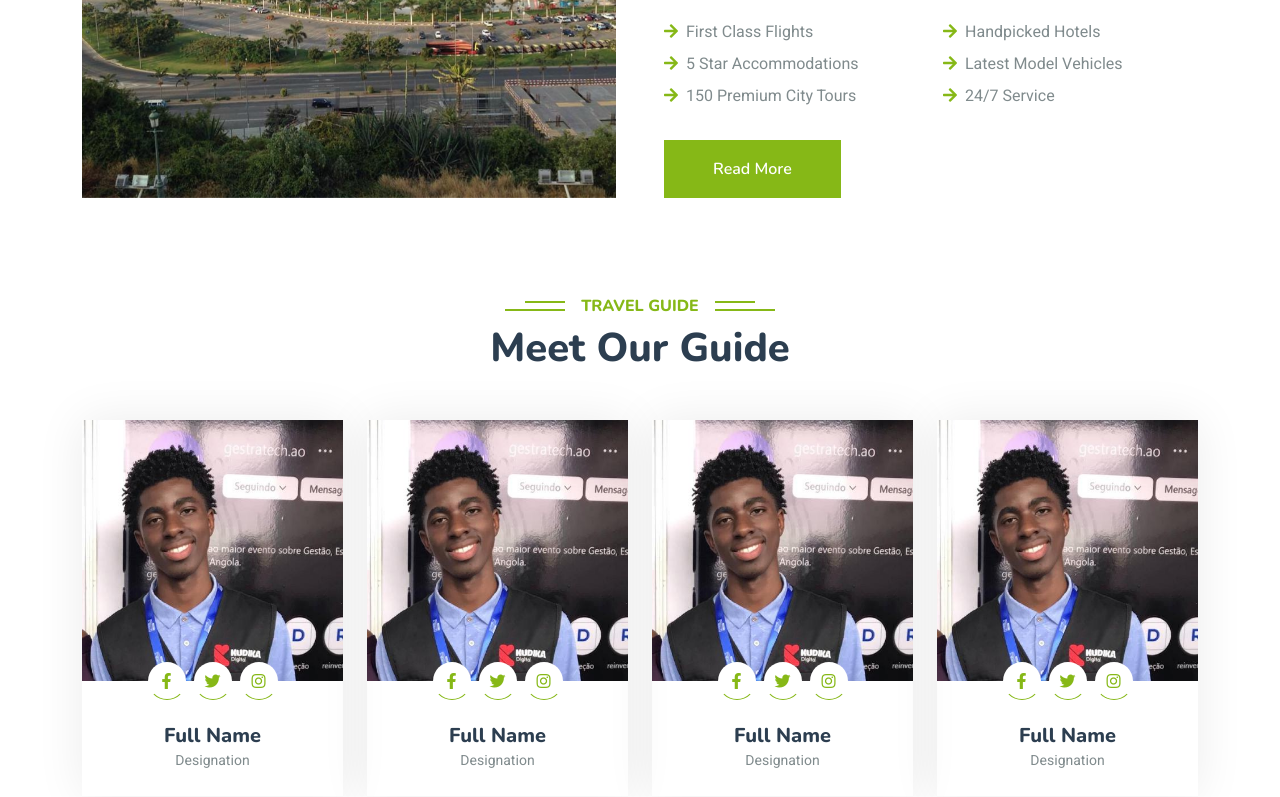
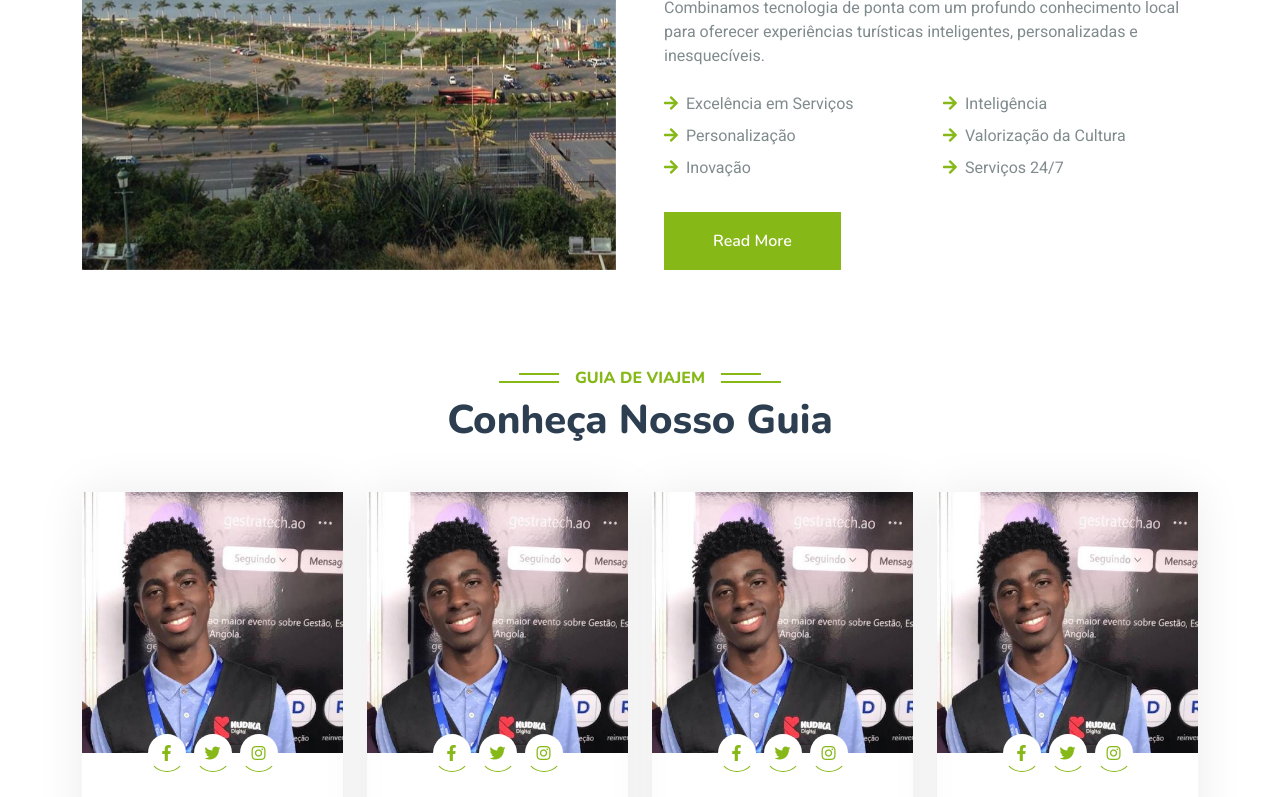
Before and after one commit to makiessedev/turism, a React (Create React App) app: page /about in a window 1280 px wide. Shown: the part 900-1697 px from the top of the page. Built offline with nearby package versions, Linux system fonts and the light colour scheme.

Commit message:
feat about

```diff
--- a/src/pages/About.jsx
+++ b/src/pages/About.jsx
@@ -22,7 +22,7 @@ function About() {
                 className="breadcrumb-item text-white active"
                 aria-current="page"
               >
-                About
+                Sobre
               </li>
             </ol>
           </nav>
@@ -54,52 +54,51 @@ function About() {
               Sobre Nós
             </h6>
             <h1 className="mb-4">
-              Welcome to <span className="text-primary">CulturAngola</span>
+              Bem Vindo ao <span className="text-primary">CulturAngola</span>
             </h1>
             <p className="mb-4">
-              Tempor erat elitr rebum at clita. Diam dolor diam ipsum sit. Aliqu
-              diam amet diam et eos. Clita erat ipsum et lorem et sit.
+              A CulturAngola é uma empresa inovadora no setor de turismo em Angola, com a missão de transformar a
+              forma como os viajantes exploram e vivenciam a riqueza cultural e natural do país.
             </p>
             <p className="mb-4">
-              Tempor erat elitr rebum at clita. Diam dolor diam ipsum sit. Aliqu
-              diam amet diam et eos. Clita erat ipsum et lorem et sit, sed stet
-              lorem sit clita duo justo magna dolore erat amet
+              Combinamos tecnologia de ponta com um profundo conhecimento local para oferecer experiências turísticas inteligentes,
+              personalizadas e inesquecíveis.
             </p>
             <div className="row gy-2 gx-4 mb-4">
               <div className="col-sm-6">
                 <p className="mb-0">
                   <i className="fa fa-arrow-right text-primary me-2" />
-                  First Class Flights
+                  Excelência em Serviços
                 </p>
               </div>
               <div className="col-sm-6">
                 <p className="mb-0">
                   <i className="fa fa-arrow-right text-primary me-2" />
-                  Handpicked Hotels
-                </p>
-              </div>
-              <div className="col-sm-6">
-                <p className="mb-0">
-                  <i className="fa fa-arrow-right text-primary me-2" />5 Star
-                  Accommodations
+                  Inteligência
                 </p>
               </div>
               <div className="col-sm-6">
                 <p className="mb-0">
                   <i className="fa fa-arrow-right text-primary me-2" />
-                  Latest Model Vehicles
+                  Personalização
                 </p>
               </div>
               <div className="col-sm-6">
                 <p className="mb-0">
                   <i className="fa fa-arrow-right text-primary me-2" />
-                  150 Premium City Tours
+                  Valorização da Cultura
                 </p>
               </div>
               <div className="col-sm-6">
                 <p className="mb-0">
                   <i className="fa fa-arrow-right text-primary me-2" />
-                  24/7 Service
+                  Inovação
+                </p>
+              </div>
+              <div className="col-sm-6">
+                <p className="mb-0">
+                  <i className="fa fa-arrow-right text-primary me-2" />
+                  Serviços 24/7
                 </p>
               </div>
             </div>
@@ -116,9 +115,9 @@ function About() {
       <div className="container">
         <div className="text-center wow fadeInUp" data-wow-delay="0.1s">
           <h6 className="section-title bg-white text-center text-primary px-3">
-            Travel Guide
+            Guia de Viajem
           </h6>
-          <h1 className="mb-5">Meet Our Guide</h1>
+          <h1 className="mb-5">Conheça Nosso Guia</h1>
         </div>
         <div className="row g-4">
           <div className="col-lg-3 col-md-6 wow fadeInUp" data-wow-delay="0.1s">
@@ -141,8 +140,8 @@ function About() {
                 </a>
               </div>
               <div className="text-center p-4">
-                <h5 className="mb-0">Full Name</h5>
-                <small>Designation</small>
+                <h5 className="mb-0">Nome Completo</h5>
+                <small>Designação</small>
               </div>
             </div>
           </div>
@@ -166,8 +165,8 @@ function About() {
                 </a>
               </div>
               <div className="text-center p-4">
-                <h5 className="mb-0">Full Name</h5>
-                <small>Designation</small>
+                <h5 className="mb-0">Nome Completo</h5>
+                <small>Designação</small>
               </div>
             </div>
           </div>
@@ -191,8 +190,8 @@ function About() {
                 </a>
               </div>
               <div className="text-center p-4">
-                <h5 className="mb-0">Full Name</h5>
-                <small>Designation</small>
+                <h5 className="mb-0">Nome Completo</h5>
+                <small>Designação</small>
               </div>
             </div>
           </div>
@@ -216,8 +215,8 @@ function About() {
                 </a>
               </div>
               <div className="text-center p-4">
-                <h5 className="mb-0">Full Name</h5>
-                <small>Designation</small>
+                <h5 className="mb-0">Nome Completo</h5>
+                <small>Designação</small>
               </div>
             </div>
           </div>
--- a/src/pages/Services.jsx
+++ b/src/pages/Services.jsx
@@ -65,7 +65,7 @@ function Services() {
             <div className="service-item rounded pt-3">
               <div className="p-4">
                 <i className="fa fa-3x fa-user text-primary mb-4" />
-                <h5>Travel Guides</h5>
+                <h5>Guia de Viajems</h5>
                 <p>
                   Diam elitr kasd sed at elitr sed ipsum justo dolor sed clita
                   amet diam
@@ -113,7 +113,7 @@ function Services() {
             <div className="service-item rounded pt-3">
               <div className="p-4">
                 <i className="fa fa-3x fa-user text-primary mb-4" />
-                <h5>Travel Guides</h5>
+                <h5>Guia de Viajems</h5>
                 <p>
                   Diam elitr kasd sed at elitr sed ipsum justo dolor sed clita
                   amet diam
--- a/src/pages/Team.jsx
+++ b/src/pages/Team.jsx
@@ -17,7 +17,7 @@ function Team() {
                 className="breadcrumb-item text-white active"
                 aria-current="page"
               >
-                Travel Guides
+                Guia de Viajems
               </li>
             </ol>
           </nav>
@@ -30,9 +30,9 @@ function Team() {
       <div className="container">
         <div className="text-center wow fadeInUp" data-wow-delay="0.1s">
           <h6 className="section-title bg-white text-center text-primary px-3">
-            Travel Guide
+            Guia de Viajem
           </h6>
-          <h1 className="mb-5">Meet Our Guide</h1>
+          <h1 className="mb-5">Conheça Nosso Guia</h1>
         </div>
         <div className="row g-4">
           <div className="col-lg-3 col-md-6 wow fadeInUp" data-wow-delay="0.1s">
@@ -55,8 +55,8 @@ function Team() {
                 </a>
               </div>
               <div className="text-center p-4">
-                <h5 className="mb-0">Full Name</h5>
-                <small>Designation</small>
+                <h5 className="mb-0">Nome Completo</h5>
+                <small>Designação</small>
               </div>
             </div>
           </div>
@@ -80,8 +80,8 @@ function Team() {
                 </a>
               </div>
               <div className="text-center p-4">
-                <h5 className="mb-0">Full Name</h5>
-                <small>Designation</small>
+                <h5 className="mb-0">Nome Completo</h5>
+                <small>Designação</small>
               </div>
             </div>
           </div>
@@ -105,8 +105,8 @@ function Team() {
                 </a>
               </div>
               <div className="text-center p-4">
-                <h5 className="mb-0">Full Name</h5>
-                <small>Designation</small>
+                <h5 className="mb-0">Nome Completo</h5>
+                <small>Designação</small>
               </div>
             </div>
           </div>
@@ -130,8 +130,8 @@ function Team() {
                 </a>
               </div>
               <div className="text-center p-4">
-                <h5 className="mb-0">Full Name</h5>
-                <small>Designation</small>
+                <h5 className="mb-0">Nome Completo</h5>
+                <small>Designação</small>
               </div>
             </div>
           </div>
@@ -155,8 +155,8 @@ function Team() {
                 </a>
               </div>
               <div className="text-center p-4">
-                <h5 className="mb-0">Full Name</h5>
-                <small>Designation</small>
+                <h5 className="mb-0">Nome Completo</h5>
+                <small>Designação</small>
               </div>
             </div>
           </div>
@@ -180,8 +180,8 @@ function Team() {
                 </a>
               </div>
               <div className="text-center p-4">
-                <h5 className="mb-0">Full Name</h5>
-                <small>Designation</small>
+                <h5 className="mb-0">Nome Completo</h5>
+                <small>Designação</small>
               </div>
             </div>
           </div>
@@ -205,8 +205,8 @@ function Team() {
                 </a>
               </div>
               <div className="text-center p-4">
-                <h5 className="mb-0">Full Name</h5>
-                <small>Designation</small>
+                <h5 className="mb-0">Nome Completo</h5>
+                <small>Designação</small>
               </div>
             </div>
           </div>
@@ -230,8 +230,8 @@ function Team() {
                 </a>
               </div>
               <div className="text-center p-4">
-                <h5 className="mb-0">Full Name</h5>
-                <small>Designation</small>
+                <h5 className="mb-0">Nome Completo</h5>
+                <small>Designação</small>
               </div>
             </div>
           </div>
```
